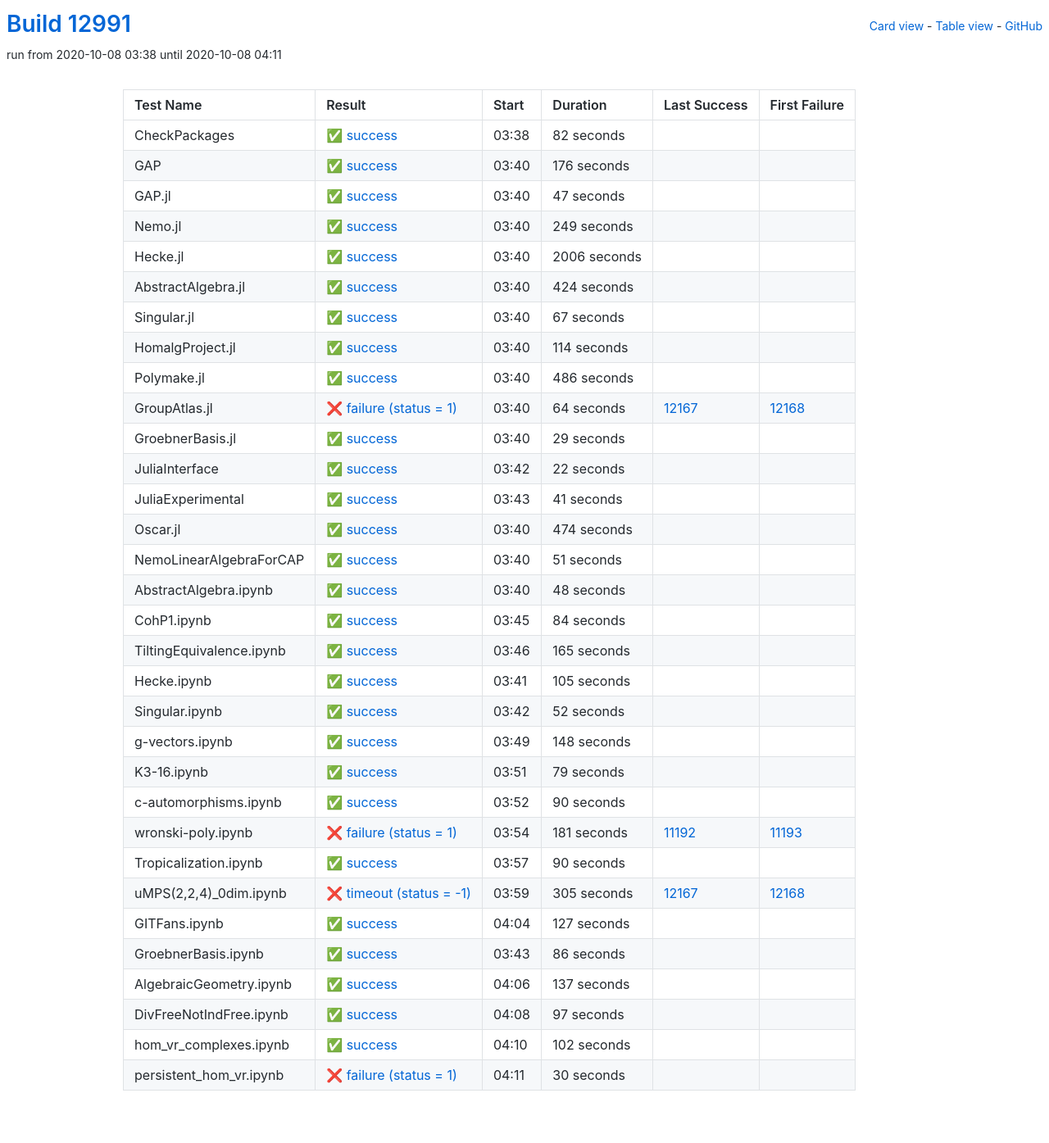
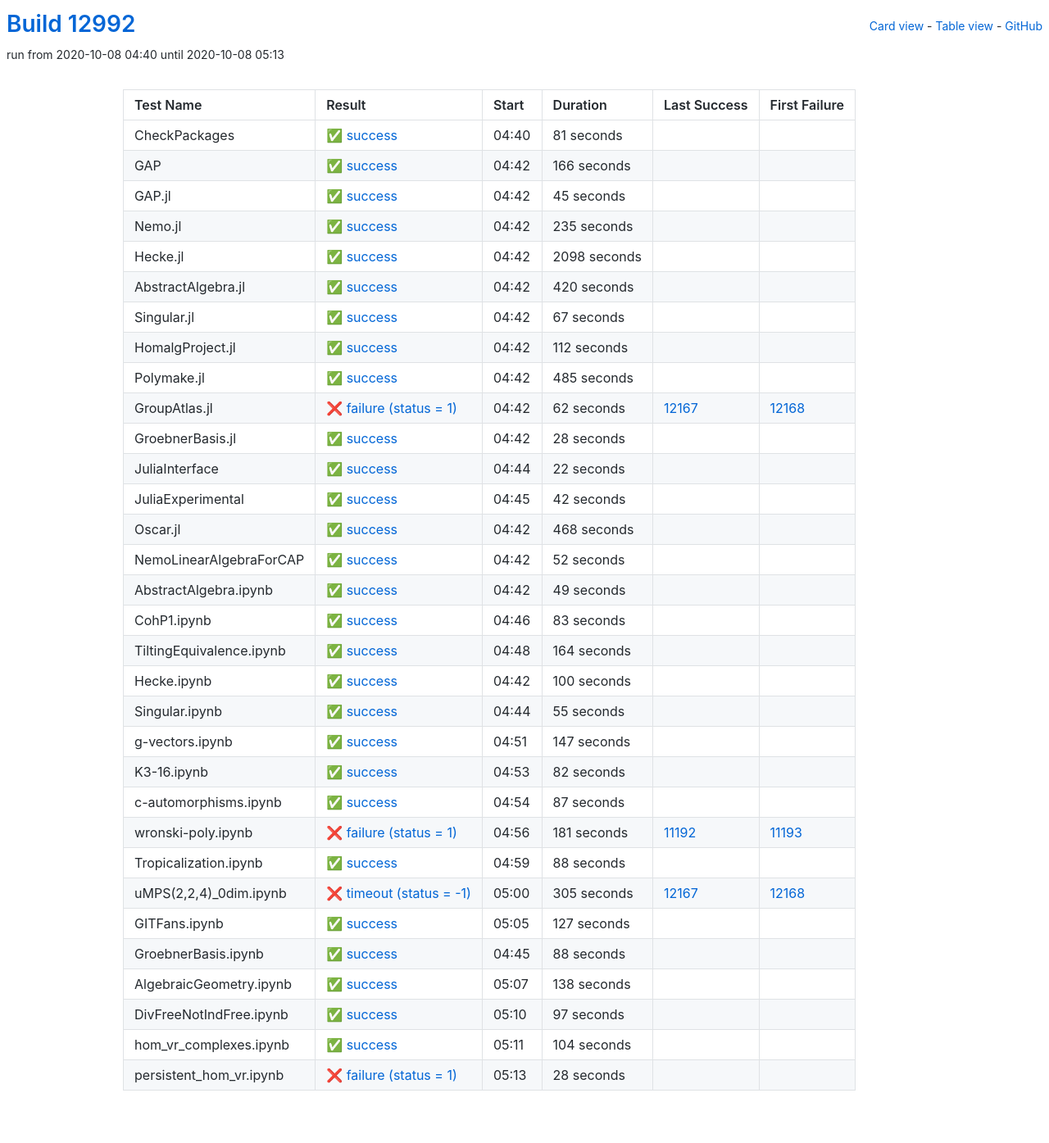
Before and after one commit to oscar-system/oscar-ci-status, a Jekyll site: the page built from table.html, in a window 1280 px wide. Shown: the whole page at 82% size. Built offline with Jekyll 4.4.1, drawn with Linux system fonts in a browser that asks for light colours.

Commit message:
Build #12992

```diff
--- a/_data/ci.yml
+++ b/_data/ci.yml
@@ -1,6 +1,6 @@
 ---
-build: 12991
-build_url: https://oscarci.mathematik.uni-kl.de/job/oscar/12991/
+build: 12992
+build_url: https://oscarci.mathematik.uni-kl.de/job/oscar/12992/
 job: oscar
 organization: oscar-system
 repo: oscar-ci-status
@@ -8,80 +8,80 @@
 tests:
 - name: CheckPackages
   id: checkpackages
-  log: https://oscarci.mathematik.uni-kl.de/job/oscar/12991/artifact/logs/build-12991/CheckPackages.log
-  start: 2020-10-08 03:38
+  log: https://oscarci.mathematik.uni-kl.de/job/oscar/12992/artifact/logs/build-12992/CheckPackages.log
+  start: 2020-10-08 04:40
   success: true
   exitcode: 0
   status: success
-  duration: 82
+  duration: 81
   last_success: false
   last_success_url:
   first_failure: false
   first_failure_url:
 - name: GAP
   id: gap
-  log: https://oscarci.mathematik.uni-kl.de/job/oscar/12991/artifact/logs/build-12991/GAP.log
-  start: 2020-10-08 03:40
+  log: https://oscarci.mathematik.uni-kl.de/job/oscar/12992/artifact/logs/build-12992/GAP.log
+  start: 2020-10-08 04:42
   success: true
   exitcode: 0
   status: success
-  duration: 176
+  duration: 166
   last_success: false
   last_success_url:
   first_failure: false
   first_failure_url:
 - name: GAP.jl
   id: gap-jl
-  log: https://oscarci.mathematik.uni-kl.de/job/oscar/12991/artifact/logs/build-12991/GAP.jl.log
-  start: 2020-10-08 03:40
+  log: https://oscarci.mathematik.uni-kl.de/job/oscar/12992/artifact/logs/build-12992/GAP.jl.log
+  start: 2020-10-08 04:42
   success: true
   exitcode: 0
   status: success
-  duration: 47
+  duration: 45
   last_success: false
   last_success_url:
   first_failure: false
   first_failure_url:
 - name: Nemo.jl
   id: nemo-jl
-  log: https://oscarci.mathematik.uni-kl.de/job/oscar/12991/artifact/logs/build-12991/Nemo.jl.log
-  start: 2020-10-08 03:40
+  log: https://oscarci.mathematik.uni-kl.de/job/oscar/12992/artifact/logs/build-12992/Nemo.jl.log
+  start: 2020-10-08 04:42
   success: true
   exitcode: 0
   status: success
-  duration: 249
+  duration: 235
   last_success: false
   last_success_url:
   first_failure: false
   first_failure_url:
 - name: Hecke.jl
   id: hecke-jl
-  log: https://oscarci.mathematik.uni-kl.de/job/oscar/12991/artifact/logs/build-12991/Hecke.jl.log
-  start: 2020-10-08 03:40
+  log: https://oscarci.mathematik.uni-kl.de/job/oscar/12992/artifact/logs/build-12992/Hecke.jl.log
+  start: 2020-10-08 04:42
   success: true
   exitcode: 0
   status: success
-  duration: 2006
+  duration: 2098
   last_success: false
   last_success_url:
   first_failure: false
   first_failure_url:
 - name: AbstractAlgebra.jl
   id: abstractalgebra-jl
-  log: https://oscarci.mathematik.uni-kl.de/job/oscar/12991/artifact/logs/build-12991/AbstractAlgebra.jl.log
-  start: 2020-10-08 03:40
+  log: https://oscarci.mathematik.uni-kl.de/job/oscar/12992/artifact/logs/build-12992/AbstractAlgebra.jl.log
+  start: 2020-10-08 04:42
   success: true
   exitcode: 0
   status: success
-  duration: 424
+  duration: 420
   last_success: false
   last_success_url:
   first_failure: false
   first_failure_url:
 - name: Singular.jl
   id: singular-jl
-  log: https://oscarci.mathematik.uni-kl.de/job/oscar/12991/artifact/logs/build-12991/Singular.jl.log
-  start: 2020-10-08 03:40
+  log: https://oscarci.mathematik.uni-kl.de/job/oscar/12992/artifact/logs/build-12992/Singular.jl.log
+  start: 2020-10-08 04:42
   success: true
   exitcode: 0
   status: success
@@ -92,56 +92,56 @@
   first_failure_url:
 - name: HomalgProject.jl
   id: homalgproject-jl
-  log: https://oscarci.mathematik.uni-kl.de/job/oscar/12991/artifact/logs/build-12991/HomalgProject.jl.log
-  start: 2020-10-08 03:40
+  log: https://oscarci.mathematik.uni-kl.de/job/oscar/12992/artifact/logs/build-12992/HomalgProject.jl.log
+  start: 2020-10-08 04:42
   success: true
   exitcode: 0
   status: success
-  duration: 114
+  duration: 112
   last_success: false
   last_success_url:
   first_failure: false
   first_failure_url:
 - name: Polymake.jl
   id: polymake-jl
-  log: https://oscarci.mathematik.uni-kl.de/job/oscar/12991/artifact/logs/build-12991/Polymake.jl.log
-  start: 2020-10-08 03:40
+  log: https://oscarci.mathematik.uni-kl.de/job/oscar/12992/artifact/logs/build-12992/Polymake.jl.log
+  start: 2020-10-08 04:42
   success: true
   exitcode: 0
   status: success
-  duration: 486
+  duration: 485
   last_success: false
   last_success_url:
   first_failure: false
   first_failure_url:
 - name: GroupAtlas.jl
   id: groupatlas-jl
-  log: https://oscarci.mathematik.uni-kl.de/job/oscar/12991/artifact/logs/build-12991/GroupAtlas.jl.log
-  start: 2020-10-08 03:40
+  log: https://oscarci.mathematik.uni-kl.de/job/oscar/12992/artifact/logs/build-12992/GroupAtlas.jl.log
+  start: 2020-10-08 04:42
   success: false
   exitcode: 1
   status: failure
-  duration: 64
+  duration: 62
   last_success: 12167
   last_success_url: https://oscarci.mathematik.uni-kl.de/job/oscar/12167/
   first_failure: 12168
   first_failure_url: https://oscarci.mathematik.uni-kl.de/job/oscar/12168/
 - name: GroebnerBasis.jl
   id: groebnerbasis-jl
-  log: https://oscarci.mathematik.uni-kl.de/job/oscar/12991/artifact/logs/build-12991/GroebnerBasis.jl.log
-  start: 2020-10-08 03:40
+  log: https://oscarci.mathematik.uni-kl.de/job/oscar/12992/artifact/logs/build-12992/GroebnerBasis.jl.log
+  start: 2020-10-08 04:42
   success: true
   exitcode: 0
   status: success
-  duration: 29
+  duration: 28
   last_success: false
   last_success_url:
   first_failure: false
   first_failure_url:
 - name: JuliaInterface
   id: juliainterface
-  log: https://oscarci.mathematik.uni-kl.de/job/oscar/12991/artifact/logs/build-12991/JuliaInterface.log
-  start: 2020-10-08 03:42
+  log: https://oscarci.mathematik.uni-kl.de/job/oscar/12992/artifact/logs/build-12992/JuliaInterface.log
+  start: 2020-10-08 04:44
   success: true
   exitcode: 0
   status: success
@@ -152,92 +152,32 @@
   first_failure_url:
 - name: JuliaExperimental
   id: juliaexperimental
-  log: https://oscarci.mathematik.uni-kl.de/job/oscar/12991/artifact/logs/build-12991/JuliaExperimental.log
-  start: 2020-10-08 03:43
+  log: https://oscarci.mathematik.uni-kl.de/job/oscar/12992/artifact/logs/build-12992/JuliaExperimental.log
+  start: 2020-10-08 04:45
   success: true
   exitcode: 0
   status: success
-  duration: 41
+  duration: 42
   last_success: false
   last_success_url:
   first_failure: false
   first_failure_url:
 - name: Oscar.jl
   id: oscar-jl
-  log: https://oscarci.mathematik.uni-kl.de/job/oscar/12991/artifact/logs/build-12991/Oscar.jl.log
-  start: 2020-10-08 03:40
+  log: https://oscarci.mathematik.uni-kl.de/job/oscar/12992/artifact/logs/build-12992/Oscar.jl.log
+  start: 2020-10-08 04:42
   success: true
   exitcode: 0
   status: success
-  duration: 474
+  duration: 468
   last_success: false
   last_success_url:
   first_failure: false
   first_failure_url:
 - name: NemoLinearAlgebraForCAP
   id: nemolinearalgebraforcap
-  log: https://oscarci.mathematik.uni-kl.de/job/oscar/12991/artifact/logs/build-12991/NemoLinearAlgebraForCAP.log
-  start: 2020-10-08 03:40
-  success: true
-  exitcode: 0
-  status: success
-  duration: 51
-  last_success: false
-  last_success_url:
-  first_failure: false
-  first_failure_url:
-- name: AbstractAlgebra.ipynb
-  id: abstractalgebra-ipynb
-  log: https://oscarci.mathematik.uni-kl.de/job/oscar/12991/artifact/logs/build-12991/AbstractAlgebra.ipynb.log
-  start: 2020-10-08 03:40
-  success: true
-  exitcode: 0
-  status: success
-  duration: 48
-  last_success: false
-  last_success_url:
-  first_failure: false
-  first_failure_url:
-- name: CohP1.ipynb
-  id: cohp1-ipynb
-  log: https://oscarci.mathematik.uni-kl.de/job/oscar/12991/artifact/logs/build-12991/CohP1.ipynb.log
-  start: 2020-10-08 03:45
-  success: true
-  exitcode: 0
-  status: success
-  duration: 84
-  last_success: false
-  last_success_url:
-  first_failure: false
-  first_failure_url:
-- name: TiltingEquivalence.ipynb
-  id: tiltingequivalence-ipynb
-  log: https://oscarci.mathematik.uni-kl.de/job/oscar/12991/artifact/logs/build-12991/TiltingEquivalence.ipynb.log
-  start: 2020-10-08 03:46
-  success: true
-  exitcode: 0
-  status: success
-  duration: 165
-  last_success: false
-  last_success_url:
-  first_failure: false
-  first_failure_url:
-- name: Hecke.ipynb
-  id: hecke-ipynb
-  log: https://oscarci.mathematik.uni-kl.de/job/oscar/12991/artifact/logs/build-12991/Hecke.ipynb.log
-  start: 2020-10-08 03:41
-  success: true
-  exitcode: 0
-  status: success
-  duration: 105
-  last_success: false
-  last_success_url:
-  first_failure: false
-  first_failure_url:
-- name: Singular.ipynb
-  id: singular-ipynb
-  log: https://oscarci.mathematik.uni-kl.de/job/oscar/12991/artifact/logs/build-12991/Singular.ipynb.log
-  start: 2020-10-08 03:42
+  log: https://oscarci.mathematik.uni-kl.de/job/oscar/12992/artifact/logs/build-12992/NemoLinearAlgebraForCAP.log
+  start: 2020-10-08 04:42
   success: true
   exitcode: 0
   status: success
@@ -246,46 +186,106 @@
   last_success_url:
   first_failure: false
   first_failure_url:
-- name: g-vectors.ipynb
-  id: g-vectors-ipynb
-  log: https://oscarci.mathematik.uni-kl.de/job/oscar/12991/artifact/logs/build-12991/g-vectors.ipynb.log
-  start: 2020-10-08 03:49
+- name: AbstractAlgebra.ipynb
+  id: abstractalgebra-ipynb
+  log: https://oscarci.mathematik.uni-kl.de/job/oscar/12992/artifact/logs/build-12992/AbstractAlgebra.ipynb.log
+  start: 2020-10-08 04:42
   success: true
   exitcode: 0
   status: success
-  duration: 148
+  duration: 49
+  last_success: false
+  last_success_url:
+  first_failure: false
+  first_failure_url:
+- name: CohP1.ipynb
+  id: cohp1-ipynb
+  log: https://oscarci.mathematik.uni-kl.de/job/oscar/12992/artifact/logs/build-12992/CohP1.ipynb.log
+  start: 2020-10-08 04:46
+  success: true
+  exitcode: 0
+  status: success
+  duration: 83
+  last_success: false
+  last_success_url:
+  first_failure: false
+  first_failure_url:
+- name: TiltingEquivalence.ipynb
+  id: tiltingequivalence-ipynb
+  log: https://oscarci.mathematik.uni-kl.de/job/oscar/12992/artifact/logs/build-12992/TiltingEquivalence.ipynb.log
+  start: 2020-10-08 04:48
+  success: true
+  exitcode: 0
+  status: success
+  duration: 164
+  last_success: false
+  last_success_url:
+  first_failure: false
+  first_failure_url:
+- name: Hecke.ipynb
+  id: hecke-ipynb
+  log: https://oscarci.mathematik.uni-kl.de/job/oscar/12992/artifact/logs/build-12992/Hecke.ipynb.log
+  start: 2020-10-08 04:42
+  success: true
+  exitcode: 0
+  status: success
+  duration: 100
+  last_success: false
+  last_success_url:
+  first_failure: false
+  first_failure_url:
+- name: Singular.ipynb
+  id: singular-ipynb
+  log: https://oscarci.mathematik.uni-kl.de/job/oscar/12992/artifact/logs/build-12992/Singular.ipynb.log
+  start: 2020-10-08 04:44
+  success: true
+  exitcode: 0
+  status: success
+  duration: 55
+  last_success: false
+  last_success_url:
+  first_failure: false
+  first_failure_url:
+- name: g-vectors.ipynb
+  id: g-vectors-ipynb
+  log: https://oscarci.mathematik.uni-kl.de/job/oscar/12992/artifact/logs/build-12992/g-vectors.ipynb.log
+  start: 2020-10-08 04:51
+  success: true
+  exitcode: 0
+  status: success
+  duration: 147
   last_success: false
   last_success_url:
   first_failure: false
   first_failure_url:
 - name: K3-16.ipynb
   id: k3-16-ipynb
-  log: https://oscarci.mathematik.uni-kl.de/job/oscar/12991/artifact/logs/build-12991/K3-16.ipynb.log
-  start: 2020-10-08 03:51
+  log: https://oscarci.mathematik.uni-kl.de/job/oscar/12992/artifact/logs/build-12992/K3-16.ipynb.log
+  start: 2020-10-08 04:53
   success: true
   exitcode: 0
   status: success
-  duration: 79
+  duration: 82
   last_success: false
   last_success_url:
   first_failure: false
   first_failure_url:
 - name: c-automorphisms.ipynb
   id: c-automorphisms-ipynb
-  log: https://oscarci.mathematik.uni-kl.de/job/oscar/12991/artifact/logs/build-12991/c-automorphisms.ipynb.log
-  start: 2020-10-08 03:52
+  log: https://oscarci.mathematik.uni-kl.de/job/oscar/12992/artifact/logs/build-12992/c-automorphisms.ipynb.log
+  start: 2020-10-08 04:54
   success: true
   exitcode: 0
   status: success
-  duration: 90
+  duration: 87
   last_success: false
   last_success_url:
   first_failure: false
   first_failure_url:
 - name: wronski-poly.ipynb
   id: wronski-poly-ipynb
-  log: https://oscarci.mathematik.uni-kl.de/job/oscar/12991/artifact/logs/build-12991/wronski-poly.ipynb.log
-  start: 2020-10-08 03:54
+  log: https://oscarci.mathematik.uni-kl.de/job/oscar/12992/artifact/logs/build-12992/wronski-poly.ipynb.log
+  start: 2020-10-08 04:56
   success: false
   exitcode: 1
   status: failure
@@ -296,20 +296,20 @@
   first_failure_url: https://oscarci.mathematik.uni-kl.de/job/oscar/11193/
 - name: Tropicalization.ipynb
   id: tropicalization-ipynb
-  log: https://oscarci.mathematik.uni-kl.de/job/oscar/12991/artifact/logs/build-12991/Tropicalization.ipynb.log
-  start: 2020-10-08 03:57
+  log: https://oscarci.mathematik.uni-kl.de/job/oscar/12992/artifact/logs/build-12992/Tropicalization.ipynb.log
+  start: 2020-10-08 04:59
   success: true
   exitcode: 0
   status: success
-  duration: 90
+  duration: 88
   last_success: false
   last_success_url:
   first_failure: false
   first_failure_url:
 - name: uMPS(2,2,4)_0dim.ipynb
   id: umps-2-2-4-0dim-ipynb
-  log: https://oscarci.mathematik.uni-kl.de/job/oscar/12991/artifact/logs/build-12991/uMPS-2-2-4-_0dim.ipynb.log
-  start: 2020-10-08 03:59
+  log: https://oscarci.mathematik.uni-kl.de/job/oscar/12992/artifact/logs/build-12992/uMPS-2-2-4-_0dim.ipynb.log
+  start: 2020-10-08 05:00
   success: false
   exitcode: -1
   status: timeout
@@ -320,8 +320,8 @@
   first_failure_url: https://oscarci.mathematik.uni-kl.de/job/oscar/12168/
 - name: GITFans.ipynb
   id: gitfans-ipynb
-  log: https://oscarci.mathematik.uni-kl.de/job/oscar/12991/artifact/logs/build-12991/GITFans.ipynb.log
-  start: 2020-10-08 04:04
+  log: https://oscarci.mathematik.uni-kl.de/job/oscar/12992/artifact/logs/build-12992/GITFans.ipynb.log
+  start: 2020-10-08 05:05
   success: true
   exitcode: 0
   status: success
@@ -332,32 +332,32 @@
   first_failure_url:
 - name: GroebnerBasis.ipynb
   id: groebnerbasis-ipynb
-  log: https://oscarci.mathematik.uni-kl.de/job/oscar/12991/artifact/logs/build-12991/GroebnerBasis.ipynb.log
-  start: 2020-10-08 03:43
+  log: https://oscarci.mathematik.uni-kl.de/job/oscar/12992/artifact/logs/build-12992/GroebnerBasis.ipynb.log
+  start: 2020-10-08 04:45
   success: true
   exitcode: 0
   status: success
-  duration: 86
+  duration: 88
   last_success: false
   last_success_url:
   first_failure: false
   first_failure_url:
 - name: AlgebraicGeometry.ipynb
   id: algebraicgeometry-ipynb
-  log: https://oscarci.mathematik.uni-kl.de/job/oscar/12991/artifact/logs/build-12991/AlgebraicGeometry.ipynb.log
-  start: 2020-10-08 04:06
+  log: https://oscarci.mathematik.uni-kl.de/job/oscar/12992/artifact/logs/build-12992/AlgebraicGeometry.ipynb.log
+  start: 2020-10-08 05:07
   success: true
   exitcode: 0
   status: success
-  duration: 137
+  duration: 138
   last_success: false
   last_success_url:
   first_failure: false
   first_failure_url:
 - name: DivFreeNotIndFree.ipynb
   id: divfreenotindfree-ipynb
-  log: https://oscarci.mathematik.uni-kl.de/job/oscar/12991/artifact/logs/build-12991/DivFreeNotIndFree.ipynb.log
-  start: 2020-10-08 04:08
+  log: https://oscarci.mathematik.uni-kl.de/job/oscar/12992/artifact/logs/build-12992/DivFreeNotIndFree.ipynb.log
+  start: 2020-10-08 05:10
   success: true
   exitcode: 0
   status: success
@@ -368,24 +368,24 @@
   first_failure_url:
 - name: hom_vr_complexes.ipynb
   id: hom-vr-complexes-ipynb
-  log: https://oscarci.mathematik.uni-kl.de/job/oscar/12991/artifact/logs/build-12991/hom_vr_complexes.ipynb.log
-  start: 2020-10-08 04:10
+  log: https://oscarci.mathematik.uni-kl.de/job/oscar/12992/artifact/logs/build-12992/hom_vr_complexes.ipynb.log
+  start: 2020-10-08 05:11
   success: true
   exitcode: 0
   status: success
-  duration: 102
+  duration: 104
   last_success: false
   last_success_url:
   first_failure: false
   first_failure_url:
 - name: persistent_hom_vr.ipynb
   id: persistent-hom-vr-ipynb
-  log: https://oscarci.mathematik.uni-kl.de/job/oscar/12991/artifact/logs/build-12991/persistent_hom_vr.ipynb.log
-  start: 2020-10-08 04:11
+  log: https://oscarci.mathematik.uni-kl.de/job/oscar/12992/artifact/logs/build-12992/persistent_hom_vr.ipynb.log
+  start: 2020-10-08 05:13
   success: false
   exitcode: 1
   status: failure
-  duration: 30
+  duration: 28
   last_success: false
   last_success_url:
   first_failure: false
```
Also changed, not shown: README.md.
